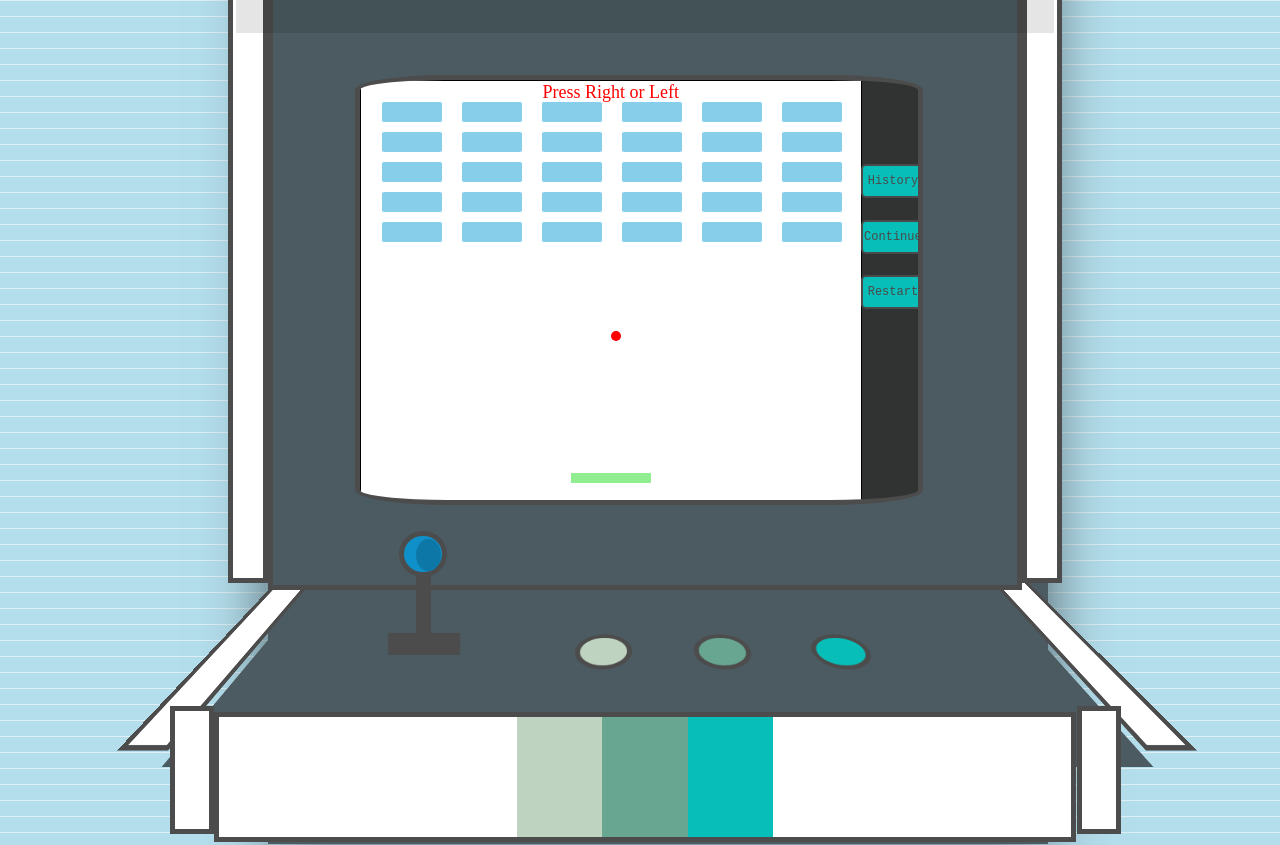
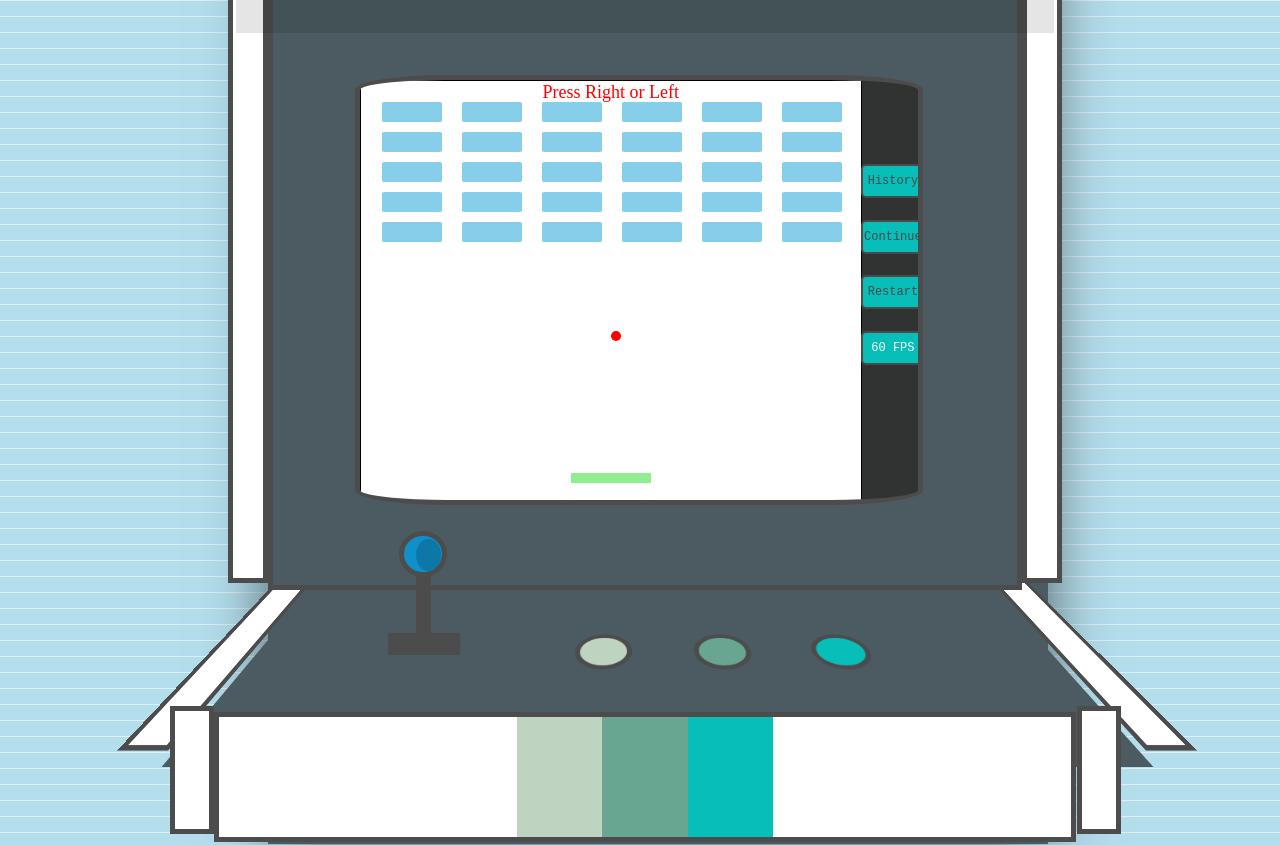
Before and after one commit to TimurKaiser/make-your-game, a plain HTML site: page index.html in a window 1280 px wide. Shown: the top 845 px of the page. Drawn offline with Linux system fonts and the light colour scheme.

```diff
--- a/heart.css
+++ b/heart.css
@@ -36,6 +36,23 @@
 }
 
 
+#fpsDisplay {
+    margin-left: 89.8%;
+    margin-top: 45%;
+    z-index: 78768789798;
+    position: absolute;
+    color: white;
+    font-family: 'Courier New', Courier, monospace;
+    font-size: 12px;
+    text-align: center;
+    width: 60px; /* Largeur du cadre FPS */
+    height: 30px; /* Hauteur du cadre FPS */
+    line-height: 30px; /* Centrer le texte verticalement */
+    background-color: #07beb8; /* Même couleur de fond que les boutons */
+    border: 2px solid #4a4a4a; /* Même couleur de bordure que les boutons */
+    border-radius: 5px; /* Même arrondi que les boutons */
+}
+
 .button {
     width: 60px; /* Largeur des boutons */
     height: 30px; /* Hauteur des boutons */
--- a/index.html
+++ b/index.html
@@ -23,6 +23,7 @@
                     <div class="button" id="history">History</div>
                     <div class="button" id="continuee">Continue</div>
                     <div class="button" id="restarte">Restart</div>
+                    <div class="status" id="fpsDisplay"></div>
 
 
 
--- a/script.js
+++ b/script.js
@@ -44,6 +44,23 @@
 
 
 
+let blocks = [];
+let numBlocksX = 6; // Nombre de blocs en largeur
+let numBlocksY = 5; // Nombre de blocs en hauteur
+
+let blockWidth = 70; // Largeur d'un bloc
+let blockHeight = 20; // Hauteur d'un bloc
+
+let startX = 20; // Position x de départ du premier bloc
+let startY = 20; // Position y de départ du premier bloc
+
+
+
+let lastTime = 0;
+let frameCount = 0;
+let fps = 0;
+
+
 window.onload = function() {
     board = document.getElementById("board");
     player = document.getElementById("player");
@@ -53,6 +70,7 @@
     xpDisplay = document.getElementById("xpDisplay");
     continuee = document.getElementById("continuee").addEventListener("click", continueGame);
     restarte = document.getElementById("restarte").addEventListener("click", restartGame);
+    fpsDisplay = document.getElementById("fpsDisplay");
 
 
     // Positionner initialement
@@ -68,11 +86,13 @@
     createBlocks();
 }
 
-function update() {
+function update(timestamp) {
     // Met à jour position balle et joueur
     updatePlayerPosition();
     updateBallPosition();
     moveBall();
+
+    calculateFPS(timestamp);
 
 
     requestAnimationFrame(update);
@@ -188,17 +208,6 @@
 
 //-------------------------------------------------------------------------------------------------------------------------------//
 
-let blocks = [];
-let numBlocksX = 6; // Nombre de blocs en largeur
-let numBlocksY = 5; // Nombre de blocs en hauteur
-
-let blockWidth = 70; // Largeur d'un bloc
-let blockHeight = 20; // Hauteur d'un bloc
-
-let startX = 20; // Position x de départ du premier bloc
-let startY = 20; // Position y de départ du premier bloc
-
-
 function createBlocks() {
     // Boucle pour créer les blocs
     for (let i = 0; i < numBlocksY; i++) {
@@ -254,3 +263,21 @@
 function continueGame() {
     startMove = true;
 }
+
+//-------------------------------------------------------------------------------------------------------------------------//
+
+function calculateFPS(timestamp) {
+    if (lastTime) {
+        frameCount++; // Incrémente le compteur de frames
+        let deltaTime = (timestamp - lastTime) / 1000; // Temps écoulé en secondes depuis la dernière mesure
+
+        if (deltaTime >= 1) { // Si une seconde ou plus s'est écoulée
+            fps = Math.min(60, Math.round(frameCount / deltaTime)); // Calcule les FPS, limite à 60
+            frameCount = 0; // Réinitialise le compteur de frames
+            lastTime = timestamp; // Met à jour le dernier temps de mesure
+            document.getElementById("fpsDisplay").innerText = fps + " FPS"; // Affiche les FPS
+        }
+    } else {
+        lastTime = timestamp; // Initialise lastTime la première fois que la fonction est appelée
+    }
+}
```
